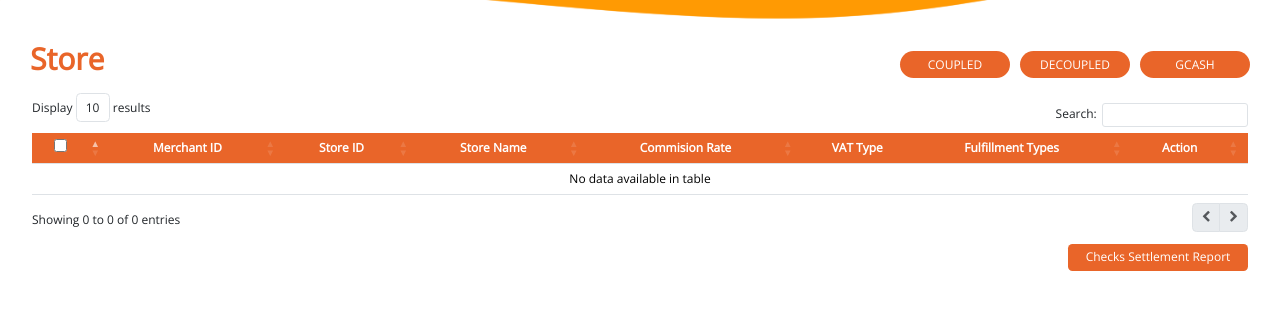
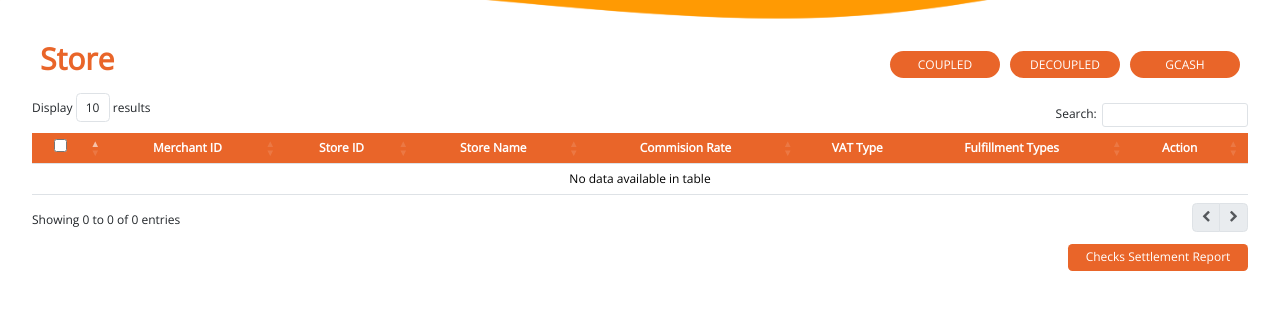
Before and after one commit to jerico313/Merchant-Tool, a PHP site: page /store.php in a window 1280 px wide. Shown: the part 100-410 px from the top of the page. Run offline with PHP 8.4, Linux system fonts and the light colour scheme; data that the repository does not hold is empty; some libraries are stand-ins or nearby versions.

Commit message:
px to vh

```diff
--- a/index.php
+++ b/index.php
@@ -3,6 +3,7 @@
 <head>
   <meta charset="UTF-8">
   <meta name="viewport" content="width=device-width, initial-scale=1.0">
+  <link rel="icon" href="images/booky1.png" type="image/x-icon" />
   <title>Login </title>
   <link rel="stylesheet" href="https://stackpath.bootstrapcdn.com/bootstrap/4.5.2/css/bootstrap.min.css">
   <link href='https://fonts.googleapis.com/css?family=Open Sans' rel='stylesheet'>
--- a/store.php
+++ b/store.php
@@ -62,8 +62,8 @@ function displayEmployeeData() {
   <div class="custom-box pt-5">
   <div class="sub" style="text-align:left;">
 
-  <div class="voucher-type" style="padding-bottom: 0px; padding-right: 30px; display: flex; align-items: center;">
-  <p style="font-size: 30px; font-weight: bold; margin-right: auto; padding-left:30px;color:#E96529;">Store</p>
+  <div class="voucher-type" style="padding-bottom: 0px; padding-right: 5vh; display: flex; align-items: center;">
+  <p style="font-size: 30px; font-weight: bold; margin-right: auto; padding-left:5vh;color:#E96529;">Store</p>
     <button type="button" class="btn btn-danger" id="resetStatusButton" style="border: none; border-radius: 20px; background-color: #E96529; width: 110px;">COUPLED</button>
     <button type="button" class="btn btn-danger" id="resetTrainButton" style="border: none; border-radius: 20px; margin-left: 10px; background-color: #E96529; width: 110px;">DECOUPLED</button>
     <button type="button" class="btn btn-danger" id="resetTrainButton" style="border: none; border-radius: 20px; margin-left: 10px; background-color: #E96529; width: 110px;">GCASH</button>
@@ -88,7 +88,7 @@ function displayEmployeeData() {
         <?php displayEmployeeData(); ?>
         </tbody>
     </table>
-    <div class="reset" style="padding: 10px 0px 20px 0px; text-align: right;">
+    <div class="check" style="padding: 10px 0px 20px 0px; text-align: right;">
     <button type="button" class="btn btn-danger" id="resetStatusButton" style="border: none; background-color: #E96529; width:180px;">Checks Settlement Report</button>
 </div>
   </div>
```
